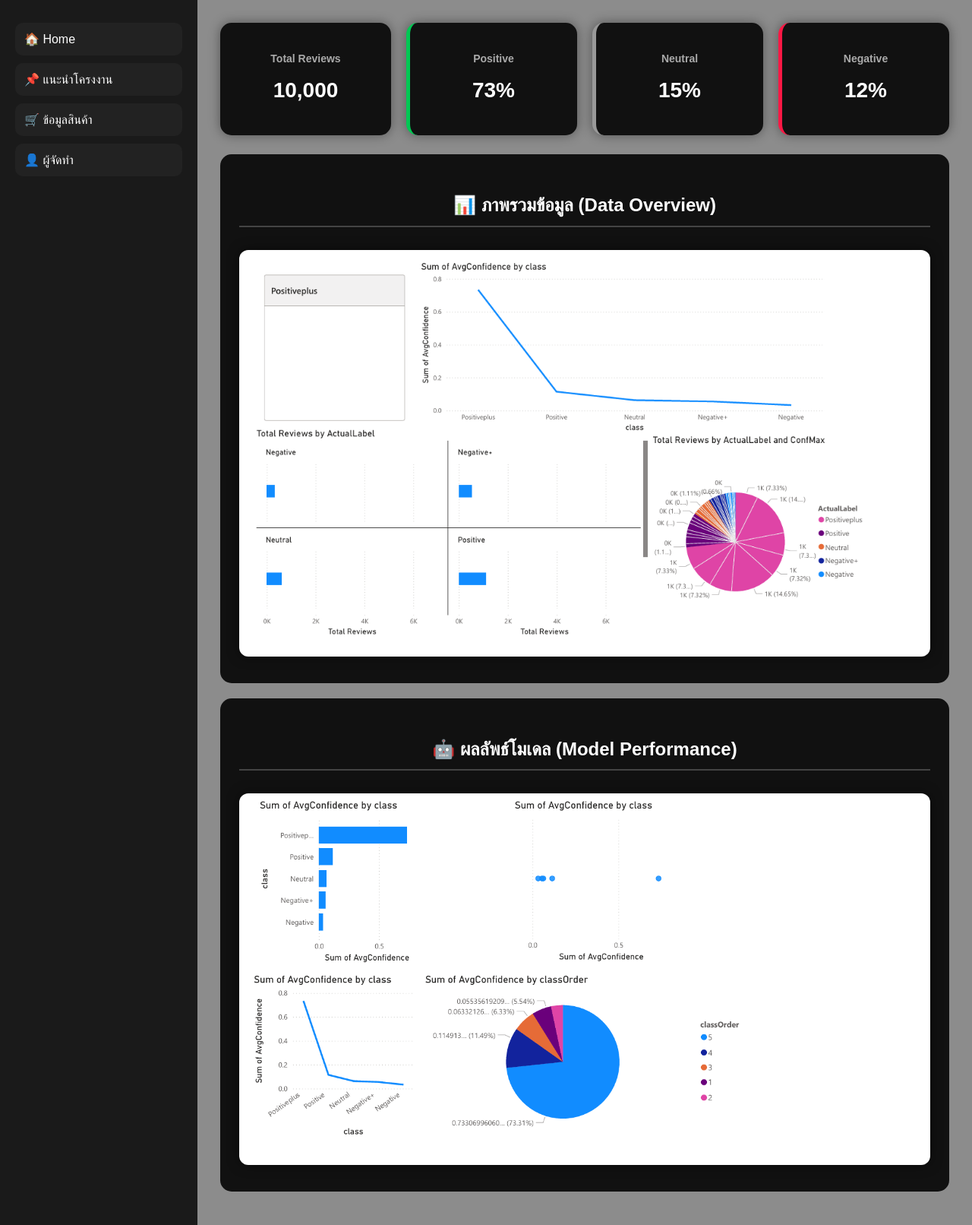
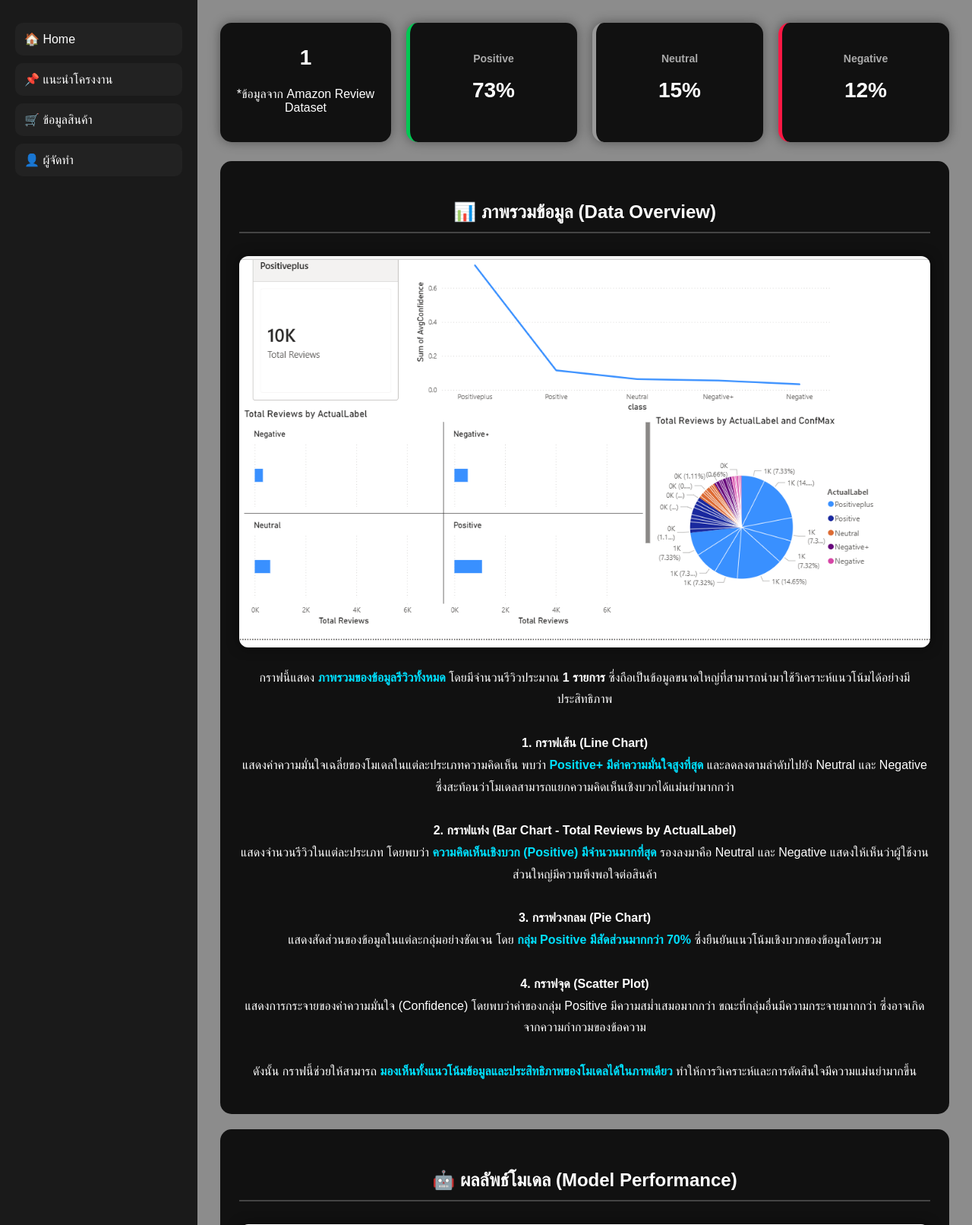
Before and after one commit to Artpee/sentiment-web, a Flask app: template templates/dashboard.html in a window 1280 px wide. Shown: the part 68-1680 px from the top of the page at 76% size. Run offline with Flask 3, Linux system fonts and the light colour scheme; the template is opened without the code that fills it: most values are stand-ins (such as "Sample title", 1, 10 or a date in 2020).

Commit message:
Add files via upload

```diff
--- a/static/style.css
+++ b/static/style.css
@@ -308,3 +308,32 @@ button {
     color: #ccc;
     margin: 8px 0;
 }
+/* animation ตอนเลื่อน */
+.fade-in {
+    opacity: 0;
+    transform: translateY(15px);
+    animation: fadeInUp 1s ease forwards;
+}
+
+@keyframes fadeInUp {
+    to {
+        opacity: 1;
+        transform: translateY(0);
+    }
+}
+
+/* เน้นคำสำคัญ */
+.highlight {
+    color: #00e0ff;
+    font-weight: bold;
+}
+
+/* hover นิดเดียวพอให้ดูมีชีวิต */
+
+.desc b {
+    color: #fff;
+}
+
+.desc {
+    line-height: 1.8;
+}
--- a/templates/dashboard.html
+++ b/templates/dashboard.html
@@ -27,8 +27,8 @@
         <div class="summary-grid">
 
             <div class="summary-card">
-                <h4>Total Reviews</h4>
-                <h2>10,000</h2>
+                <h2>{{ total_reviews }}</h2>
+                <p class="note">*ข้อมูลจาก Amazon Review Dataset</p>
             </div>
 
             <div class="summary-card positive">
@@ -52,12 +52,84 @@
         <div class="box">
             <h2>📊 ภาพรวมข้อมูล (Data Overview)</h2>
             <img src="{{ url_for('static', filename='img/OverReviews.png') }}" class="dashboard-img">
+             <p class="desc fade-in">
+
+        กราฟนี้แสดง <span class="highlight">ภาพรวมของข้อมูลรีวิวทั้งหมด</span>
+        โดยมีจำนวนรีวิวประมาณ <b>{{ total_reviews }} รายการ</b>
+        ซึ่งถือเป็นข้อมูลขนาดใหญ่ที่สามารถนำมาใช้วิเคราะห์แนวโน้มได้อย่างมีประสิทธิภาพ
+
+        <br><br>
+
+        <b>1. กราฟเส้น (Line Chart)</b><br>
+        แสดงค่าความมั่นใจเฉลี่ยของโมเดลในแต่ละประเภทความคิดเห็น
+        พบว่า <span class="highlight">Positive+ มีค่าความมั่นใจสูงที่สุด</span>
+        และลดลงตามลำดับไปยัง Neutral และ Negative
+        ซึ่งสะท้อนว่าโมเดลสามารถแยกความคิดเห็นเชิงบวกได้แม่นยำมากกว่า
+
+        <br><br>
+
+        <b>2. กราฟแท่ง (Bar Chart - Total Reviews by ActualLabel)</b><br>
+        แสดงจำนวนรีวิวในแต่ละประเภท โดยพบว่า
+        <span class="highlight">ความคิดเห็นเชิงบวก (Positive) มีจำนวนมากที่สุด</span>
+        รองลงมาคือ Neutral และ Negative
+        แสดงให้เห็นว่าผู้ใช้งานส่วนใหญ่มีความพึงพอใจต่อสินค้า
+
+        <br><br>
+
+        <b>3. กราฟวงกลม (Pie Chart)</b><br>
+        แสดงสัดส่วนของข้อมูลในแต่ละกลุ่มอย่างชัดเจน
+        โดย <span class="highlight">กลุ่ม Positive มีสัดส่วนมากกว่า 70%</span>
+        ซึ่งยืนยันแนวโน้มเชิงบวกของข้อมูลโดยรวม
+
+        <br><br>
+
+        <b>4. กราฟจุด (Scatter Plot)</b><br>
+        แสดงการกระจายของค่าความมั่นใจ (Confidence)
+        โดยพบว่าค่าของกลุ่ม Positive มีความสม่ำเสมอมากกว่า
+        ขณะที่กลุ่มอื่นมีความกระจายมากกว่า ซึ่งอาจเกิดจากความกำกวมของข้อความ
+
+        <br><br>
+
+         ดังนั้น กราฟนี้ช่วยให้สามารถ
+        <span class="highlight">มองเห็นทั้งแนวโน้มข้อมูลและประสิทธิภาพของโมเดลได้ในภาพเดียว</span>
+        ทำให้การวิเคราะห์และการตัดสินใจมีความแม่นยำมากขึ้น
+
+    </p>
         </div>
 
         <!-- 🤖 รูปที่ 2 -->
         <div class="box">
             <h2>🤖 ผลลัพธ์โมเดล (Model Performance)</h2>
             <img src="{{ url_for('static', filename='img/Scoring.png') }}" class="dashboard-img">
+            <p class="desc fade-in">
+
+        กราฟนี้แสดง <span class="highlight">ประสิทธิภาพของโมเดล Machine Learning</span>
+        ในการจำแนกความคิดเห็นของผู้ใช้งาน
+
+        <br><br>
+
+        <b>1. ค่า Confidence</b><br>
+        โมเดลมีค่าความมั่นใจสูงในกลุ่ม Positive+
+        แสดงว่าโมเดลสามารถทำนายความคิดเห็นเชิงบวกได้อย่างแม่นยำ
+
+        <br><br>
+
+        <b>2. แนวโน้มค่าความมั่นใจ</b><br>
+        ค่าความมั่นใจลดลงในกลุ่ม Neutral และ Negative
+        ซึ่งแสดงให้เห็นว่าโมเดลยังมีข้อจำกัดในการแยกความคิดเห็นที่ไม่ชัดเจน
+
+        <br><br>
+
+        <b>3. ความแม่นยำโดยรวม</b><br>
+        โมเดลมีแนวโน้มทำงานได้ดีในข้อมูลส่วนใหญ่
+        โดยเฉพาะความคิดเห็นเชิงบวก ซึ่งเป็นข้อมูลหลักของระบบ
+
+        <br><br>
+
+        สรุป โมเดลมีประสิทธิภาพในระดับดี
+        และสามารถนำไปใช้งานวิเคราะห์ความคิดเห็นของผู้ใช้งานได้จริง
+
+    </p>
         </div>
 
     </div>
```
Also changed, not shown: static/img/OverReviews.png.
